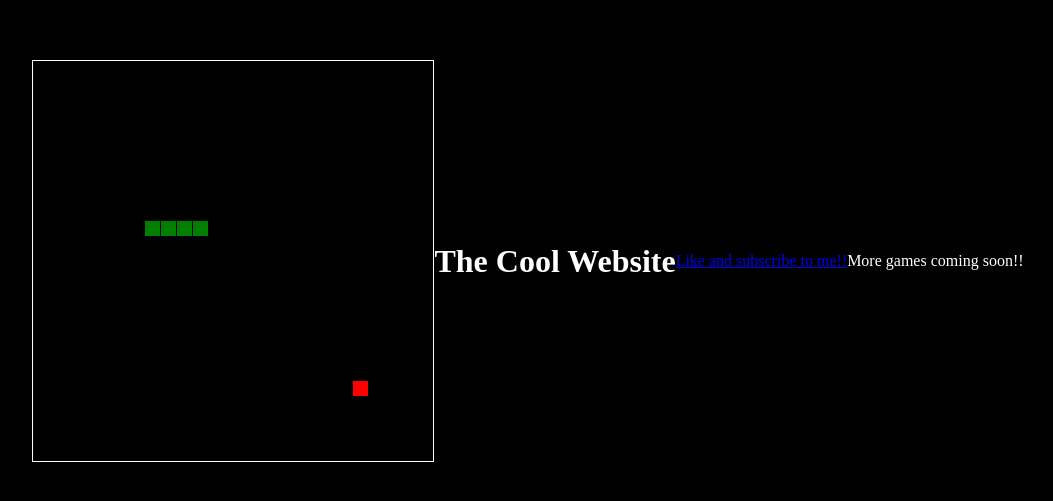
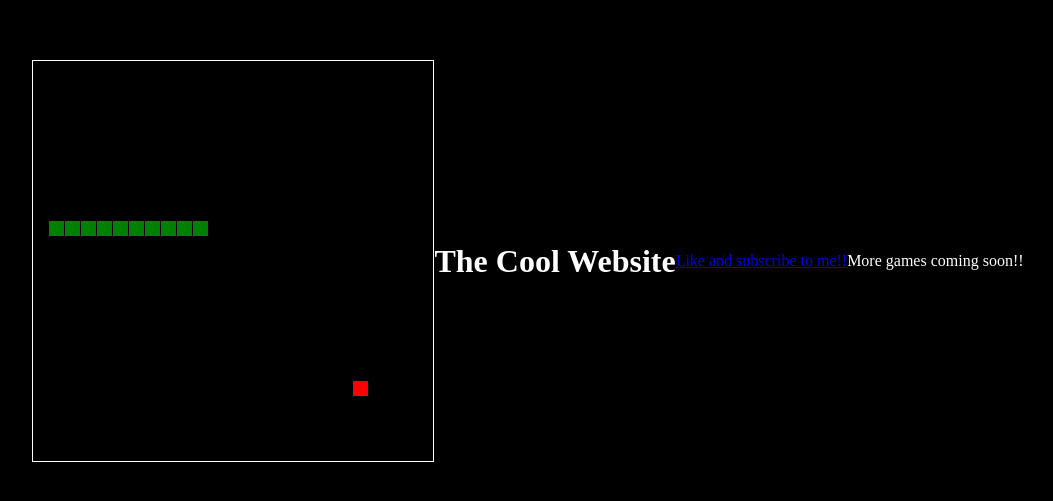
Before and after one commit to CollinAwesome5/CollinAwesome5.github.io, a plain HTML site: page index.html in a window 1280 px wide. Shown: the part 139-640 px from the top of the page, without its empty margins (112-1165 px from the left). Drawn offline with Linux system fonts and the light colour scheme.

Commit message:
Update index.html

```diff
--- a/index.html
+++ b/index.html
@@ -41,7 +41,7 @@ var snake = {
   cells: [],
 
   // length of the snake. grows when eating an apple
-  maxCells: 4
+  maxCells: 10
 };
 var apple = {
   x: 320,
```
